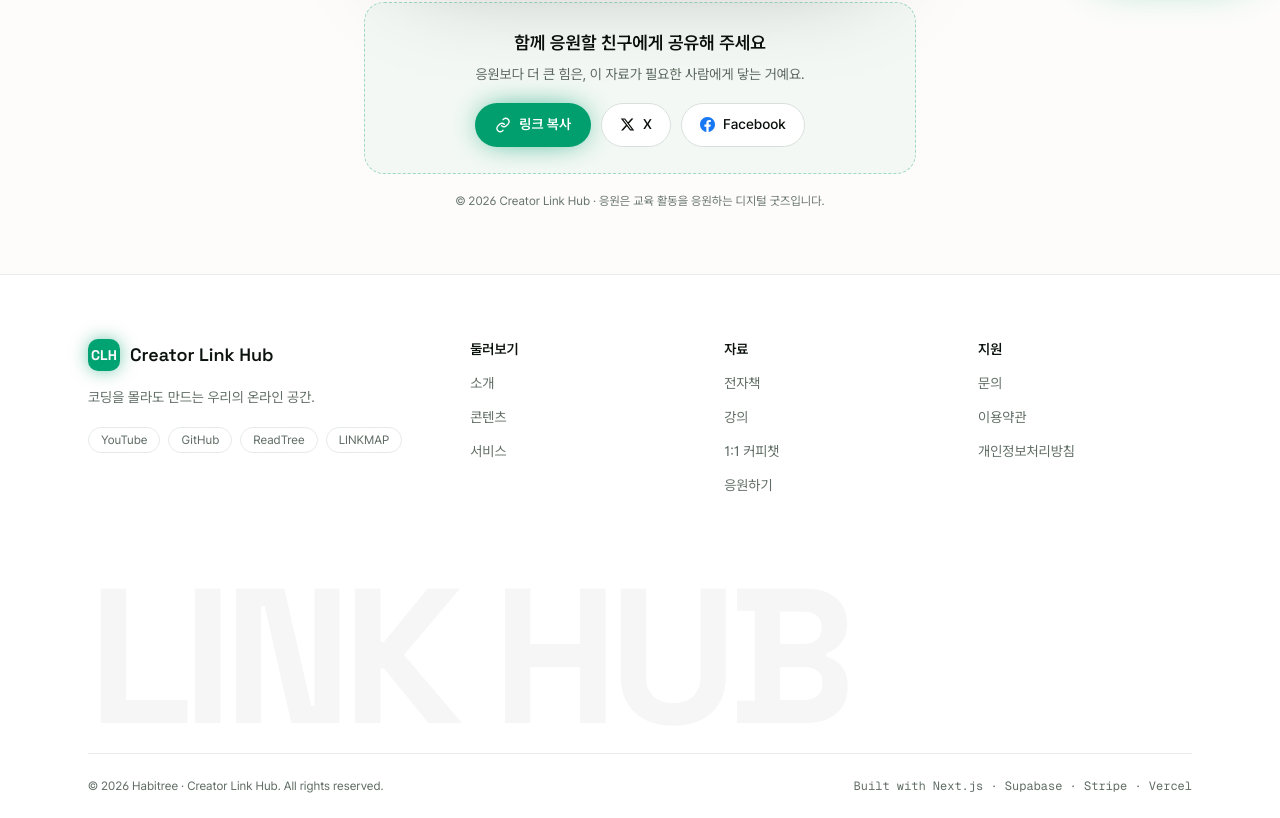
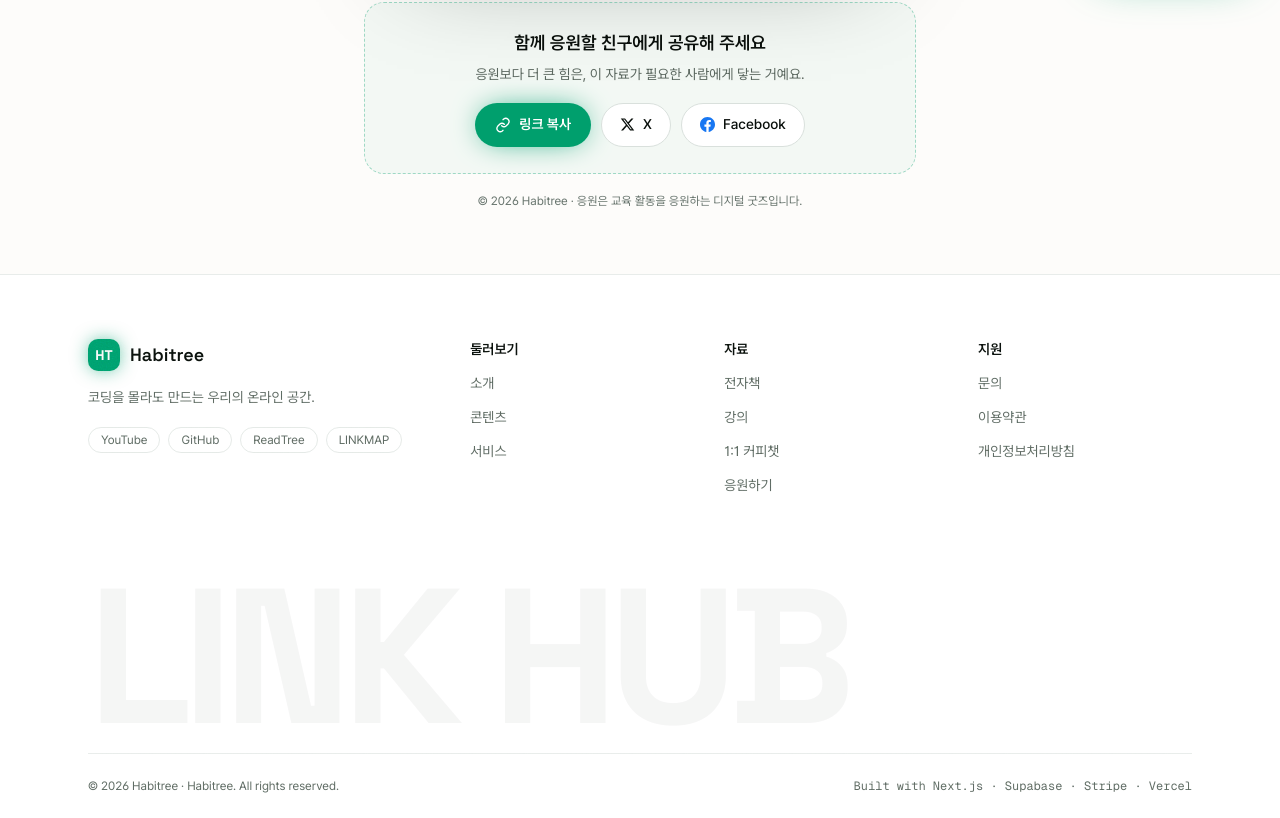
Before and after one commit to habitree-ai/vibe_stater, a Next.js app: page /support in a window 1280 px wide. Shown: the part 805-1623 px from the top of the page. Built offline with nearby package versions, Linux system fonts and the light colour scheme.

Commit message:
rebrand: Creator Link Hub -> Habitree, 'AI보다 읽는 사람' -> '바이브코딩 치트키' (CLH 배지 HT)

```diff
--- a/src/app/api/chat/route.ts
+++ b/src/app/api/chat/route.ts
@@ -9,7 +9,7 @@
 
 const MODEL = process.env.ANTHROPIC_MODEL || "claude-haiku-4-5";
 
-const PERSONA = `당신은 'Creator Link Hub'의 친절한 AI 어시스턴트입니다. 이 사이트는 'AI보다 읽는 사람'이 운영하는, 누구나 쉽게 시작하는 배움 공간으로 AI·바이브코딩·독서를 다룹니다. 운영자는 제조기업 ERP PM이자 AX(AI 전환) 담당자이며, 바이브코딩을 가르치는 강사가 아니라 같이 공부하고 기록을 나누는 동료입니다(실명은 공개하지 않습니다).
+const PERSONA = `당신은 'Habitree'의 친절한 AI 어시스턴트입니다. 이 사이트는 '바이브코딩 치트키'가 운영하는, 누구나 쉽게 시작하는 배움 공간으로 AI·바이브코딩·독서를 다룹니다. 운영자는 제조기업 ERP PM이자 AX(AI 전환) 담당자이며, 바이브코딩을 가르치는 강사가 아니라 같이 공부하고 기록을 나누는 동료입니다(실명은 공개하지 않습니다).
 주요 서비스 — LINKMAP: 구글 계정 하나로 3분 만에 배포하는 바이브코딩 플랫폼(서비스 맵 시각화, 연결 체크리스트, 환경변수 AES-256 관리, 30개 이상 서비스 연동). ReadTree: 읽고 기록하면 독서나무가 자라는 독서 습관 플랫폼(독서 기록·통계, AI 채팅·OCR 필사·AI 리포트, 독서 그룹). YouTube 채널도 운영합니다.
 무료 교육 자료 — '바이브코딩으로 시작하는 1인 SaaS' 전자책, 'LINKMAP 실전 강의', 'Creator Platform 템플릿', '1:1 커피챗'은 모두 교육 목적으로 무료 공개됩니다. 비용 대신 디지털 키트(USD 1~10000, 강요 없음, 응원과 무관하게 자료는 항상 무료)으로 응원할 수 있습니다.
 규칙: 항상 한국어로, 따뜻하고 간결하게 2~4문장으로 답하세요. 모르면 솔직히 말하고 문의나 응원 페이지를 안내하세요. 사이트와 무관한 질문은 정중히 본 주제로 안내하세요.`;
--- a/src/app/page.tsx
+++ b/src/app/page.tsx
@@ -3,12 +3,12 @@
 import { HomeEnhancer } from "@/components/HomeEnhancer";
 
 export const metadata: Metadata = {
-  title: "Creator Link Hub — 코딩 몰라도 직접 만든 우리의 공간",
+  title: "Habitree — 코딩 몰라도 직접 만든 우리의 공간",
   description:
     "AI 시대, 읽고 만들고 연결하는 우리의 공간. LINKMAP·ReadTree와 무료 교육 자료를 한곳에서.",
 };
 
-// 메인 화면은 참조 디자인('Creator Link Hub.html')을 그대로 반영한다.
+// 메인 화면은 참조 디자인('Habitree.html')을 그대로 반영한다.
 // 마크업은 src/generated/homeMarkup.ts(자동 생성). 인터랙션은 HomeEnhancer.
 export default function Home() {
   return (
--- a/src/app/support/page.tsx
+++ b/src/app/support/page.tsx
@@ -3,7 +3,7 @@
 import { SupportEnhancer } from "@/components/SupportEnhancer";
 
 export const metadata: Metadata = {
-  title: "응원하기 — Creator Link Hub",
+  title: "응원하기 — Habitree",
   description:
     "모든 자료와 서비스는 무료 교육 자원입니다. 응원은 100% 선택이에요 — 마음이 닿는 만큼만.",
 };
--- a/src/components/ChatWidget.tsx
+++ b/src/components/ChatWidget.tsx
@@ -12,7 +12,7 @@
 ];
 
 const GREETING =
-  "안녕하세요! 👋 Creator Link Hub의 AI 어시스턴트예요. LINKMAP·ReadTree, 무료 교육 자료, 응원에 대해 무엇이든 물어보세요.";
+  "안녕하세요! 👋 Habitree의 AI 어시스턴트예요. LINKMAP·ReadTree, 무료 교육 자료, 응원에 대해 무엇이든 물어보세요.";
 
 const ink = "oklch(0.16 0.012 160)";
 const primary = "oklch(0.62 0.14 163)";
@@ -130,7 +130,7 @@
               <p style={{ margin: 0, fontFamily: "var(--font-display), system-ui, sans-serif", fontSize: 15, fontWeight: 600, color: ink }}>AI 어시스턴트</p>
               <p style={{ margin: "1px 0 0", fontSize: 12, color: "oklch(0.5 0.13 163)" }}>
                 <span style={{ display: "inline-block", width: 6, height: 6, borderRadius: 999, background: primary, marginRight: 5 }} />
-                Creator Link Hub 안내
+                Habitree 안내
               </p>
             </div>
             <button type="button" onClick={() => setOpen(false)} aria-label="닫기" style={{ display: "grid", placeItems: "center", width: 32, height: 32, border: "none", background: "transparent", borderRadius: 8, cursor: "pointer", color: muted }}>
--- a/src/components/sections/About.tsx
+++ b/src/components/sections/About.tsx
@@ -18,7 +18,7 @@
               <h2 className="font-heading text-4xl font-semibold leading-[1.1] tracking-tight text-balance sm:text-5xl">
                 안녕하세요,
                 <br />
-                <span className="serif-accent text-gradient pr-2">AI보다 읽는</span>
+                <span className="serif-accent text-gradient pr-2">바이브코딩 치트키</span>
                 사람입니다
               </h2>
             </Reveal>
--- a/src/lib/site.ts
+++ b/src/lib/site.ts
@@ -1,11 +1,11 @@
 // 사이트 전역 상수 (브랜드/내비게이션). doc/02_main_page_plan.md 참조.
 
 export const site = {
-  name: "Creator Link Hub",
-  brandShort: "CLH",
+  name: "Habitree",
+  brandShort: "HT",
   description:
     "코딩을 몰라도 직접 만드는 우리의 온라인 공간 — AI·바이브코딩·독서로 읽고 만들고 연결합니다.",
-  owner: "Habitree",
+  owner: "바이브코딩 치트키",
 };
 
 // 내비게이션은 홈(`/`)의 섹션 앵커로 연결 — 어느 페이지에서 눌러도 홈으로 이동 후 해당 섹션으로 스크롤.
```
Also changed, not shown: src/generated/homeMarkup.ts (+1 -1 lines), src/generated/supportMarkup.ts (+1 -1 lines), 3 other files (tests, documents, lock files or other folders).
